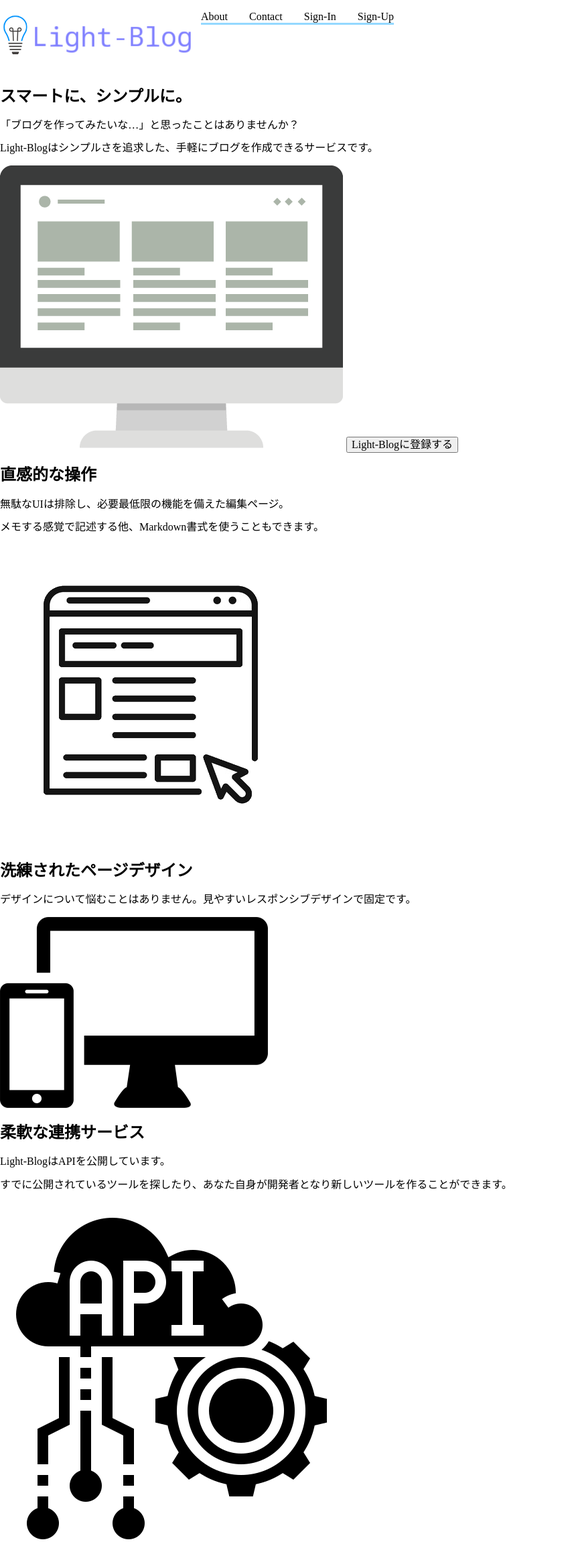
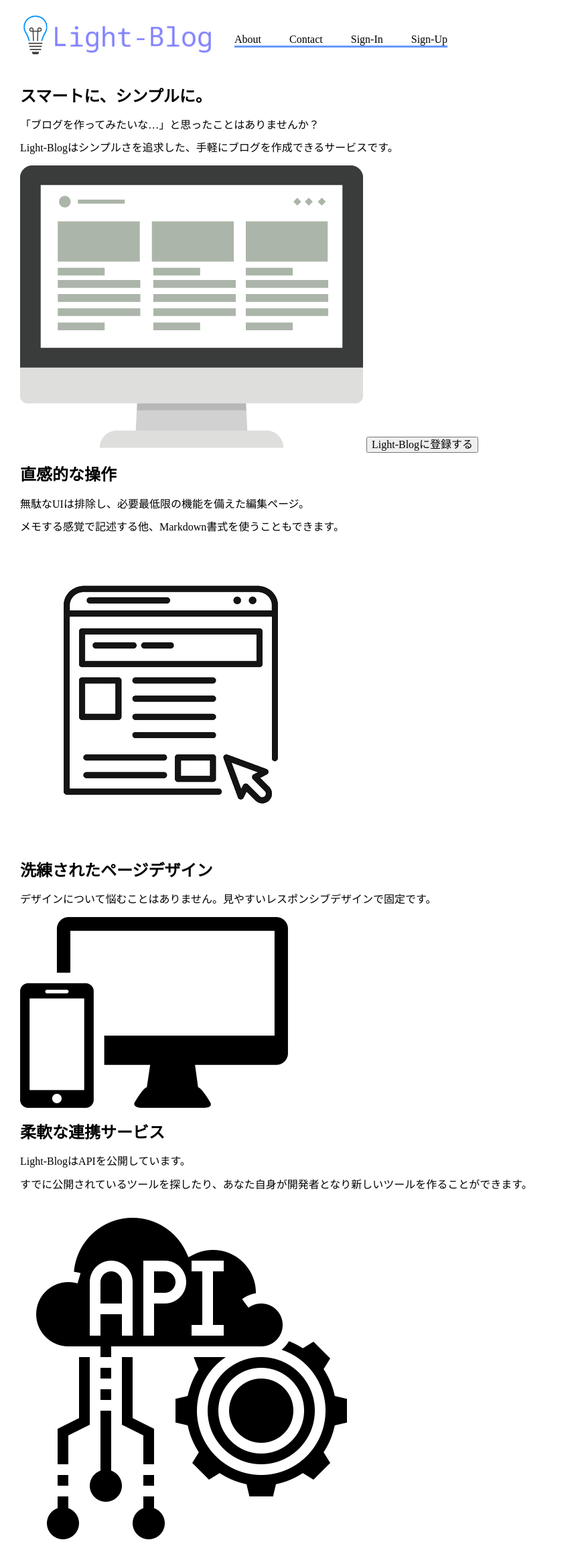
Before and after one commit to AttoCat/light-blog, a Flask app: page / in a window 1280 px wide. Shown: the whole page at 67% size, without its empty margins (0-848 px from the left). Run offline with Flask 2, Linux system fonts and the light colour scheme.

Commit message:
:lipstick: bodyの左に空白、ヘッダーにmargin追加

```diff
--- a/static/styles/style.css
+++ b/static/styles/style.css
@@ -1,13 +1,17 @@
+body {
+  margin-left: 30px;
+}
 .header {
   box-sizing: border-box;
   display: flex;
 }
 
 .header__nav ul {
-  border-bottom: 3px solid #94d8ff;
+  border-bottom: 3px solid #69f;
   display: flex;
   justify-content: space-between;
   list-style-type: none;
+  margin: 50px 0 0 20px;
   padding-left: 0;
   width: 150%;
 }
```
